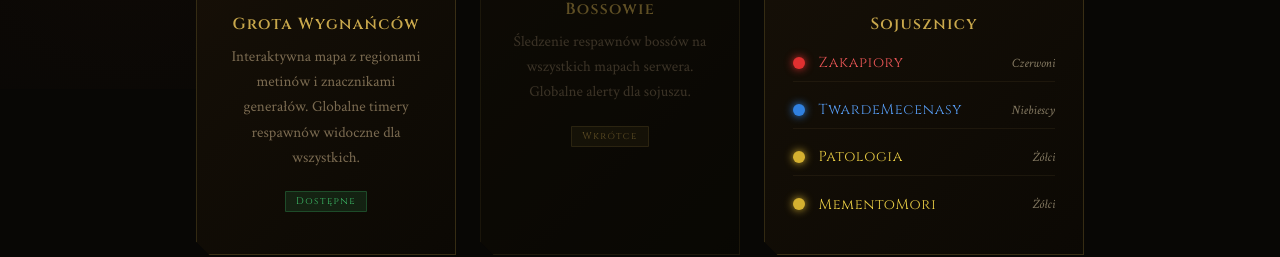
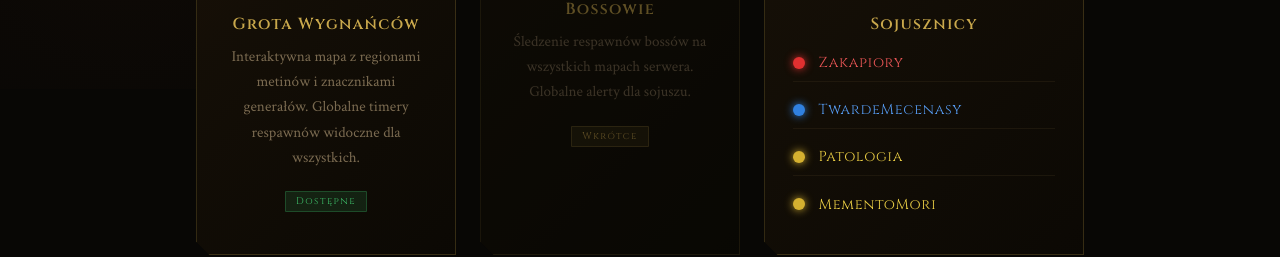
Before and after one commit to Ezvay/projektsojusz, a website: page public/index.html in a window 1280 px wide. Shown: the part 711-968 px from the top of the page. Drawn offline with Linux system fonts and the light colour scheme.

Commit message:
Add files via upload

```diff
--- a/public/index.html
+++ b/public/index.html
@@ -105,25 +105,21 @@
         <div class="guild-entry">
           <div class="guild-dot" style="background:#e03030;color:#e03030;"></div>
           <span class="guild-name" style="color:#e85555;">Zakapiory</span>
-          <span class="guild-note">Czerwoni</span>
         </div>
 
         <div class="guild-entry">
           <div class="guild-dot" style="background:#3080e0;color:#3080e0;"></div>
           <span class="guild-name" style="color:#5599ee;">TwardeMecenasy</span>
-          <span class="guild-note">Niebiescy</span>
         </div>
 
         <div class="guild-entry">
           <div class="guild-dot" style="background:#d4b030;color:#d4b030;"></div>
           <span class="guild-name" style="color:#e8cc44;">Patologia</span>
-          <span class="guild-note">Żółci</span>
         </div>
 
         <div class="guild-entry">
           <div class="guild-dot" style="background:#d4b030;color:#d4b030;"></div>
           <span class="guild-name" style="color:#e8cc44;">MementoMori</span>
-          <span class="guild-note">Żółci</span>
         </div>
 
       </div>
```
